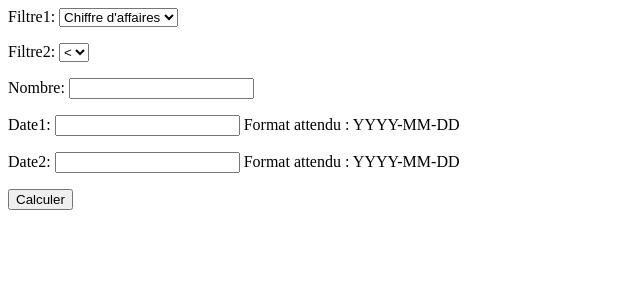
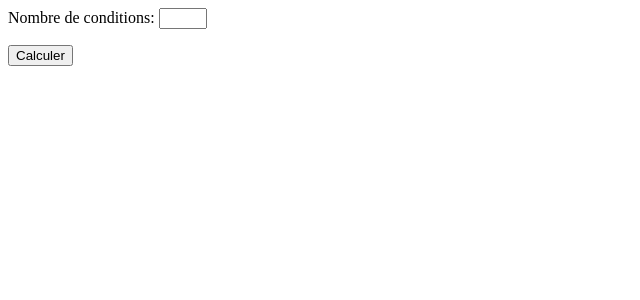
Before and after one commit to Algorithm-Dimension/Opeaz_ListingModel_RFA, a Django app: page /filtres/ in a window 1280 px wide. Shown: the top 300 px of the page, without its empty margins (0-640 px from the left). Run offline with Django 4.2, Linux system fonts and the light colour scheme.

Commit message:
add the possibility to add several conditions

```diff
--- a/RFA/newapp/forms.py
+++ b/RFA/newapp/forms.py
@@ -1,6 +1,7 @@
 from django import forms
 
-class FiltresForm(forms.Form):
+
+class ConditionForm(forms.Form):
     FILTRE_CHOICES = (
         ('CA', 'Chiffre d\'affaires'),
         ('Benefice', 'Bénéfice'),
@@ -11,8 +12,16 @@ class FiltresForm(forms.Form):
         ('eq', '='),
     )
 
-    filtre1 = forms.ChoiceField(choices=FILTRE_CHOICES)
-    filtre2 = forms.ChoiceField(choices=OPERATOR_CHOICES)
-    nombre = forms.IntegerField()
-    date1 = forms.DateField(input_formats=['%Y-%m-%d'], help_text='Format attendu : YYYY-MM-DD')
-    date2 = forms.DateField(input_formats=['%Y-%m-%d'], help_text='Format attendu : YYYY-MM-DD')
+    conditions = forms.IntegerField(min_value=1, max_value=5, label='Nombre de conditions')
+
+    def generate_condition_fields(self, conditions_count):
+        self.fields.clear()  # Supprimer tous les champs existants
+
+        for i in range(1, conditions_count + 1):
+            self.fields[f'filtre{i}'] = forms.ChoiceField(choices=self.FILTRE_CHOICES, label=f'Filtre {i}')
+            self.fields[f'operateur{i}'] = forms.ChoiceField(choices=self.OPERATOR_CHOICES, label=f'Opérateur {i}')
+            self.fields[f'valeur{i}'] = forms.FloatField(label=f'Valeur {i}')
+            self.fields[f'date1{i}'] = forms.DateField(input_formats=['%Y-%m-%d'],
+                                                       help_text='Format attendu : YYYY-MM-DD', label=f'Date 1 {i}')
+            self.fields[f'date2{i}'] = forms.DateField(input_formats=['%Y-%m-%d'],
+                                                       help_text='Format attendu : YYYY-MM-DD', label=f'Date 2 {i}')
--- a/RFA/newapp/templates/filtres.html
+++ b/RFA/newapp/templates/filtres.html
@@ -5,6 +5,28 @@
     <input type="submit" value="Calculer">
 </form>
 
+{% if subforms %}
+    {% for subform in subforms %}
+        <h3>Condition</h3>
+        {{ subform.filtre1.errors }}
+        {{ subform.filtre1.label_tag }}: {{ subform.filtre1 }}
+        <br>
+        {{ subform.operateur1.errors }}
+        {{ subform.operateur1.label_tag }}: {{ subform.operateur1 }}
+        <br>
+        {{ subform.valeur1.errors }}
+        {{ subform.valeur1.label_tag }}: {{ subform.valeur1 }}
+        <br>
+        {{ subform.date11.errors }}
+        {{ subform.date11.label_tag }}: {{ subform.date11 }}
+        <br>
+        {{ subform.date21.errors }}
+        {{ subform.date21.label_tag }}: {{ subform.date21 }}
+        <br>
+        <br>
+    {% endfor %}
+{% endif %}
+
 {% if rfa %}
     <p>Le RFA est de 50$.</p>
 {% endif %}
--- a/RFA/newapp/views.py
+++ b/RFA/newapp/views.py
@@ -10,29 +10,27 @@ def home(request):
 def home(request):
     return render(request, 'index.html')
 
-
-
-
 from django.shortcuts import render
-from .forms import FiltresForm
+from .forms import ConditionForm
 
 def filtres_page(request):
-    form = FiltresForm()
+    form = ConditionForm(request.POST or None)
     rfa = None
+    subforms = []
 
-    if request.method == 'POST':
-        form = FiltresForm(request.POST)
+    if request.method == 'POST' and form.is_valid():
+        conditions_count = form.cleaned_data['conditions']
 
-        if form.is_valid():
-            filtre1 = form.cleaned_data['filtre1']
-            filtre2 = form.cleaned_data['filtre2']
-            nombre = form.cleaned_data['nombre']
-            date1 = form.cleaned_data['date1']
-            date2 = form.cleaned_data['date2']
+        if conditions_count < 1 or conditions_count > 5:
+            form.add_error('conditions', 'Le nombre de conditions doit être compris entre 1 et 5.')
+        else:
+            subforms = []
+            for i in range(1, conditions_count + 1):
+                subform = ConditionForm(prefix=f'condition_{i}')
+                subform.generate_condition_fields(1)
+                subforms.append(subform)
 
-            if filtre1 == 'CA' and filtre2 == 'lt' and nombre > 0 and date1 < date2:
-                rfa = 50
-            elif filtre1 == 'Benefice' and filtre2 == 'gt' and nombre > 0 and date1 < date2:
-                rfa = 50
+            # Effectuer le traitement des formulaires ici
+            # ...
 
-    return render(request, 'filtres.html', {'form': form, 'rfa': rfa})
+    return render(request, 'filtres.html', {'form': form, 'subforms': subforms, 'rfa': rfa})
```
